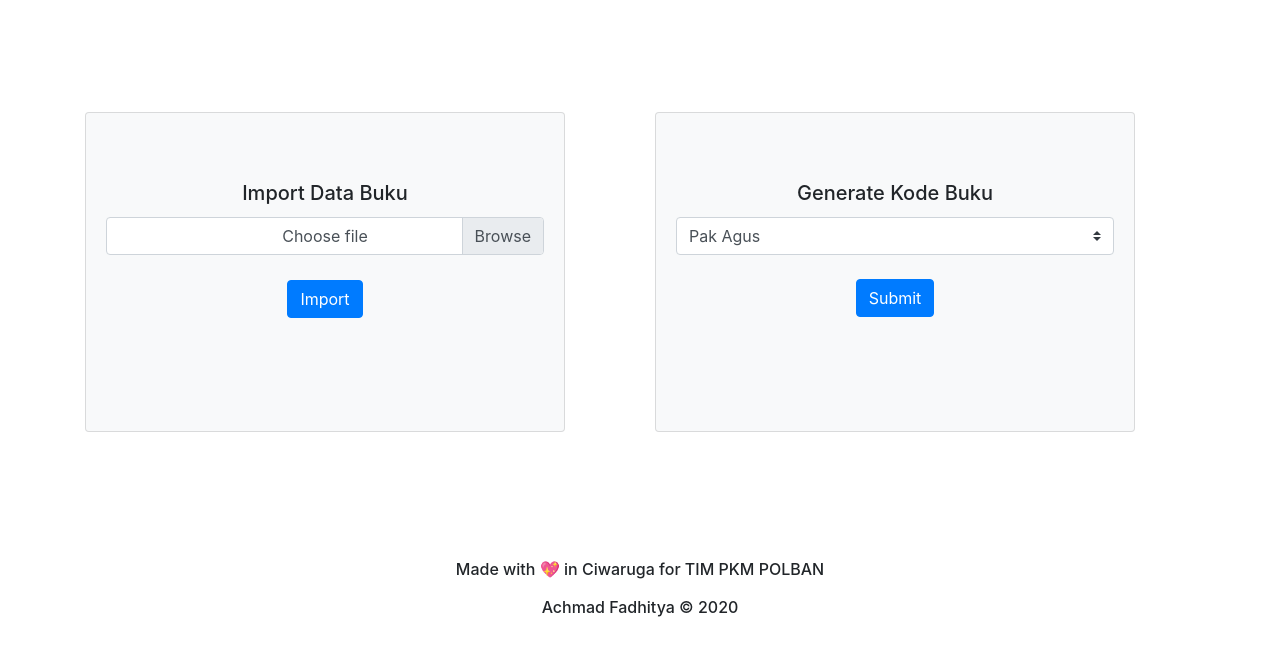
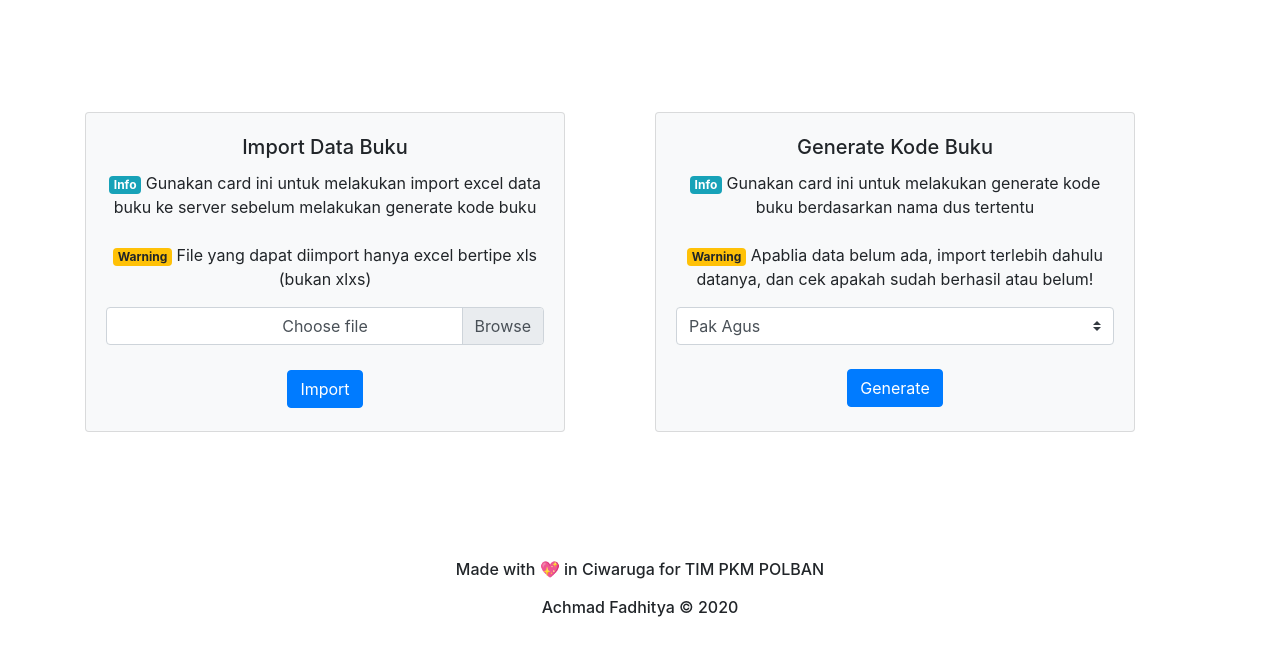
Before and after one commit to afadhitya/bfj-code-gen-dev, a PHP site: page / in a window 1280 px wide. Shown: the part 56-712 px from the top of the page. Run offline with PHP 8.4, Linux system fonts and the light colour scheme; data comes from the database, SQL or seed files in the repository.

Commit message:
add info and warning

```diff
--- a/index.php
+++ b/index.php
@@ -43,9 +43,18 @@ $conn->close();
     <div class="container container-body" style="margin-top: 7rem; margin-bottom: 7rem;" >
     <div class="row">
         <div class="col-6">
-            <div class="card bg-light mb-3 text-center" style="width: 30rem; height: 20rem; padding-top: 3rem;">
+            <div class="card bg-light mb-3 text-center" style="width: 30rem; height: 20rem; padding-top: 0.1rem;">
                 <div class="card-body">
                     <h5 class="card-title">Import Data Buku</h5>
+
+                    <p class="card-text">
+                        <span class="badge badge-info">Info</span>
+                        Gunakan card ini untuk melakukan import excel data buku ke server sebelum melakukan generate kode buku
+                        <br><br>
+                        <span class="badge badge-warning">Warning</span>
+                        File yang dapat diimport hanya excel bertipe xls (bukan xlxs)
+                    </p>
+
                     <div>
                         <form name="myForm" id="myForm" onSubmit="return validateForm()" action="import-excel.php" method="post" enctype="multipart/form-data">
 
@@ -67,9 +76,18 @@ $conn->close();
         </div>
 
         <div class="col-6">
-            <div class="card bg-light mb-3 text-center" style="width: 30rem; height: 20rem; padding-top: 3rem;">
+            <div class="card bg-light mb-3 text-center" style="width: 30rem; height: 20rem; padding-top: 0.1rem;">
                 <div class="card-body">
                     <h5 class="card-title">Generate Kode Buku</h5>
+
+                    <p class="card-text">
+                        <span class="badge badge-info">Info</span>
+                        Gunakan card ini untuk melakukan generate kode buku berdasarkan nama dus tertentu
+                        <br><br>
+                        <span class="badge badge-warning">Warning</span>
+                        Apablia data belum ada, import terlebih dahulu datanya, dan cek apakah sudah berhasil atau belum!
+                    </p>
+
                     <form action="code-generate.php" method="get" target="_blank">
                         <select class="custom-select" name="dusParam">
                         <?php foreach ($arr as $obj){
@@ -80,7 +98,7 @@ $conn->close();
 
                         <br><br>
 
-                        <input class="btn btn-primary" type="submit">
+                        <input class="btn btn-primary" type="submit" value="Generate">
                     </form>
 
                 </div>
```
Also changed, not shown: 1 other file.
